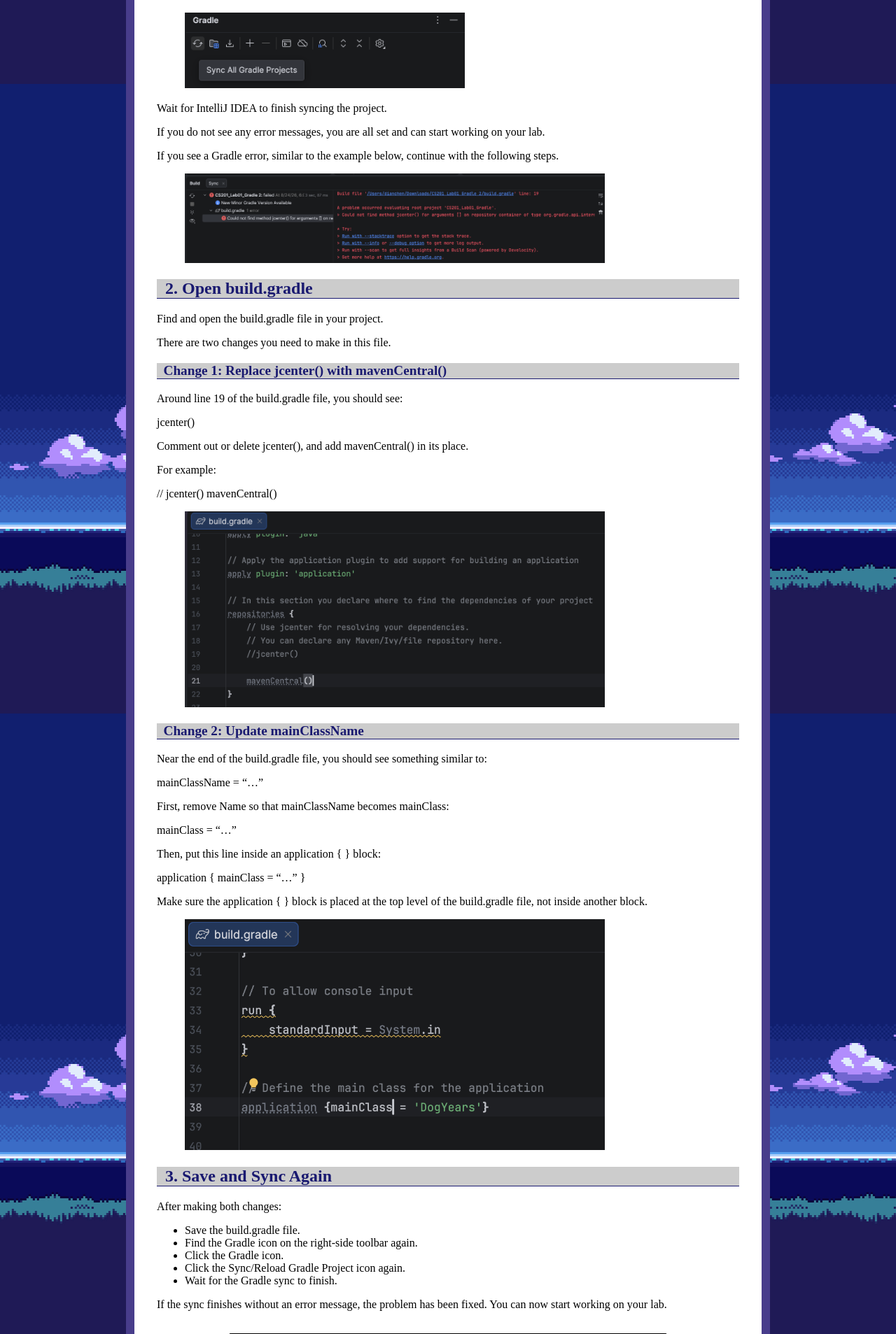
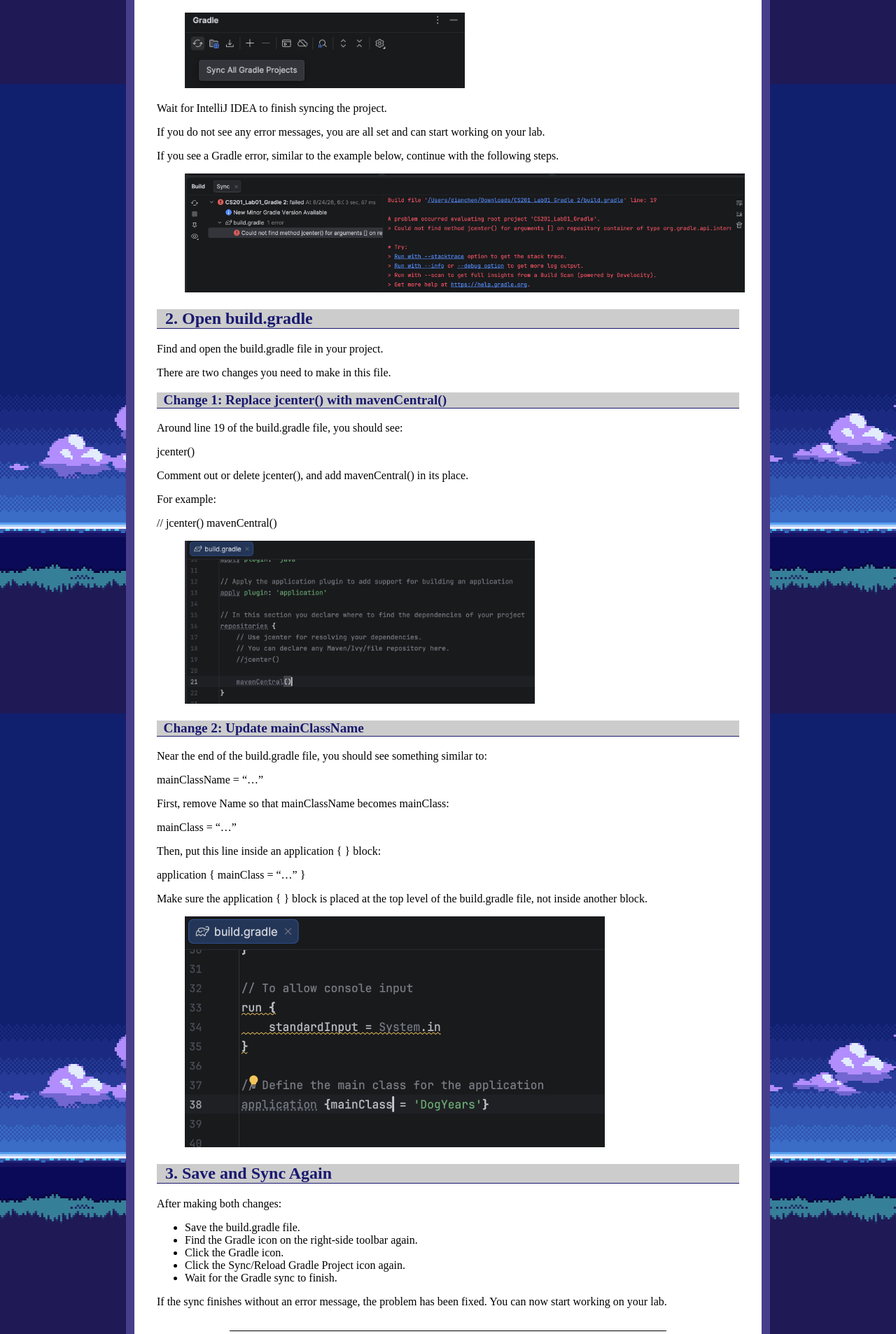
Before and after one commit to ycpcs/cs201-fall2026, a Jekyll site: the page built from labs/index.md, in a window 1280 px wide. Shown: the part 780-2687 px from the top of the page at 70% size. Built offline with Jekyll 4.4.1, drawn with Linux system fonts in a browser that asks for light colours.

Commit message:
Update index.md

```diff
--- a/labs/index.md
+++ b/labs/index.md
@@ -42,7 +42,7 @@ If you do not see any error messages, you are all set and can start working on y
 
 If you see a Gradle error, similar to the example below, continue with the following steps.
 
-> <img alt="Error Message" src="images/error.png" style="width: 600px;">
+> <img alt="Error Message" src="images/error.png" style="width: 800px;">
 
 ## 2. Open build.gradle
 
@@ -63,7 +63,7 @@ For example:
 // jcenter()
 mavenCentral()
 
-> <img alt="Re Sync" src="images/re-run.png" style="width: 600px;">
+> <img alt="Re Sync" src="images/re-run.png" style="width: 500px;">
 
 ### Change 2: Update mainClassName
 
```
